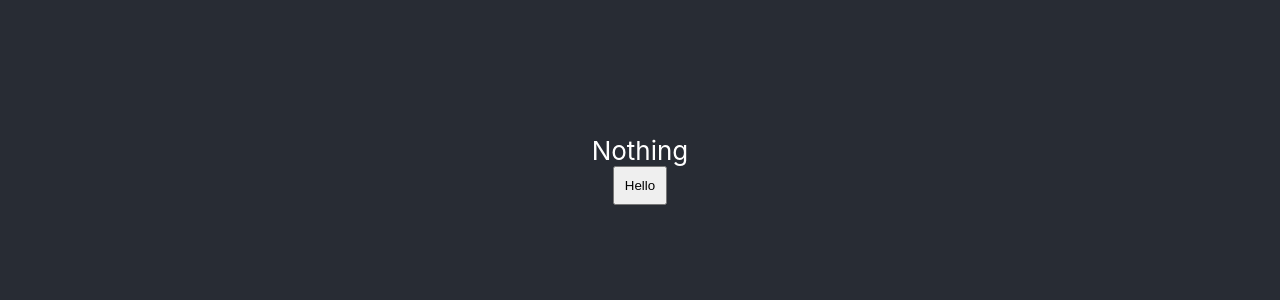
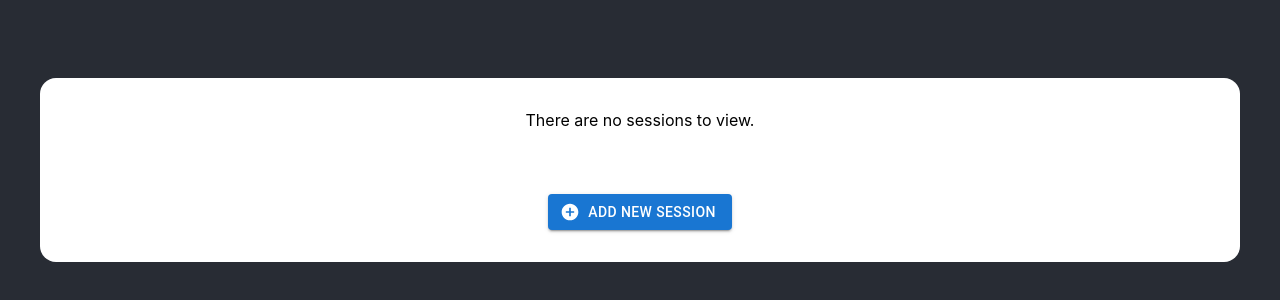
Before and after one commit to ChutneyCheeseball/streaming-sessions, a React (Create React App) app in the folder front-end/: page / in a window 1280 px wide. Shown: the part 230-530 px from the top of the page. Built offline with nearby package versions, Linux system fonts and the light colour scheme.

Commit message:
Basic SessionList functionality done (create/update/delete)

```diff
--- a/front-end/package.json
+++ b/front-end/package.json
@@ -19,6 +19,7 @@
     "react-dom": "^18.3.1",
     "react-scripts": "5.0.1",
     "typescript": "^4.9.5",
+    "uuid": "^11.0.3",
     "web-vitals": "^2.1.4"
   },
   "scripts": {
--- a/front-end/src/App.css
+++ b/front-end/src/App.css
@@ -1,10 +1,11 @@
 .App {
   text-align: center;
-}
-
-.App-logo {
-  height: 40vmin;
-  pointer-events: none;
+  background-color: #282c34;
+  min-height: 100vh;
+  display: flex;
+  flex-direction: column;
+  align-items: center;
+  justify-content: center;
 }
 
 @media (prefers-reduced-motion: no-preference) {
@@ -14,12 +15,6 @@
 }
 
 .App-header {
-  background-color: #282c34;
-  min-height: 100vh;
-  display: flex;
-  flex-direction: column;
-  align-items: center;
-  justify-content: center;
   font-size: calc(10px + 2vmin);
   color: white;
 }
--- a/front-end/src/App.tsx
+++ b/front-end/src/App.tsx
@@ -1,54 +1,63 @@
-import logo from "./logo.svg";
 import "./App.css";
-import { useState } from "react";
+import { useEffect, useState } from "react";
+import { Session } from "./classes/Session";
 import { Sessions } from "./classes/Sessions";
-import { Slider, Stack } from "@mui/material";
-import { SessionDialog } from "./components/SessionDialog";
-
-const testSessions = [
-  {
-    id: 1,
-    start: 0,
-    end: 10,
-  },
-];
+import { Button, Container, Slider, Stack } from "@mui/material";
+import { getMarks, SessionDialog } from "./components/SessionDialog";
+import AddCircleIcon from "@mui/icons-material/AddCircle";
+import { SessionList } from "./components/SessionList";
 
 function App() {
   const [sessions, setSessions] = useState(new Sessions());
+  const [activeSession, setActiveSession] = useState<Session | null>(null);
   const [showSessionDialog, setShowSessionDialog] = useState(false);
 
-  const addNew = () => {
+  const saveSession = (session: Session) => {
     const newSessions = new Sessions(sessions.list);
-    newSessions.addNew(10000 * Math.random(), 1, 10);
+    newSessions.add(session);
+    setSessions(newSessions);
+    setShowSessionDialog(false);
+  };
+
+  // useEffect(() => {
+  //   let newSessions = new Sessions();
+  //   for (let s of testSessions) {
+  //     newSessions.addNew(s.id, s.start, s.end);
+  //   }
+  //   setSessions(newSessions);
+  // }, []);
+
+  const handleAddSession = () => {
+    setActiveSession(null);
+    setShowSessionDialog(true);
+  };
+
+  const handleEditSession = (session: Session) => {
+    setActiveSession(session);
+    setShowSessionDialog(true);
+  };
+
+  const handleDeleteSession = (session: Session) => {
+    const newSessions = new Sessions(sessions.list.filter((s) => s.id !== session.id));
     setSessions(newSessions);
   };
 
   return (
     <div className="App">
-      <header className="App-header">
-        <SessionDialog open={showSessionDialog} handleClose={() => setShowSessionDialog(false)}></SessionDialog>
-        <Stack spacing={2} width={300}>
-          {sessions.isEmpty() ? (
-            <div>Nothing</div>
-          ) : (
-            sessions.list.map((session) => (
-              <Slider
-                key={session.id}
-                min={0}
-                max={100}
-                value={[session.start, session.end]}
-                valueLabelDisplay="auto"
-                onChangeCommitted={console.log}
-                disabled={true}
-              />
-            ))
-          )}
-        </Stack>
-
-        <button style={{ padding: 10 }} onClick={() => setShowSessionDialog(true)}>
-          Hello
-        </button>
-      </header>
+      {showSessionDialog && (
+        <SessionDialog
+          open={showSessionDialog}
+          session={activeSession}
+          handleClose={() => setShowSessionDialog(false)}
+          handleSave={saveSession}
+        ></SessionDialog>
+      )}
+      <Container maxWidth="lg" style={{ backgroundColor: "white", padding: 32, borderRadius: 16 }}>
+        <SessionList sessions={sessions} onEdit={handleEditSession} onDelete={handleDeleteSession} />
+        <Button variant="contained" color="primary" startIcon={<AddCircleIcon />} onClick={handleAddSession}>
+          Add New Session
+        </Button>
+      </Container>
     </div>
   );
 }
--- a/front-end/src/classes/Session.ts
+++ b/front-end/src/classes/Session.ts
@@ -3,11 +3,11 @@
 // =============================================================================
 
 export class Session {
-  private _id: number;
+  private _id: string;
   private _start: number;
   private _end: number;
 
-  constructor(id: number, start: number, end: number) {
+  constructor(id: string, start: number, end: number) {
     if (end < start) {
       throw new Error("Session end must be after start");
     }
@@ -16,7 +16,7 @@ export class Session {
     this._end = end;
   }
 
-  set id(id: number) {
+  set id(id: string) {
     this._id = id;
   }
 
@@ -28,7 +28,7 @@ export class Session {
     this._end = end;
   }
 
-  get id(): number {
+  get id(): string {
     return this._id;
   }
 
--- a/front-end/src/classes/Sessions.ts
+++ b/front-end/src/classes/Sessions.ts
@@ -11,15 +11,17 @@ export class Sessions {
     this._sessions = sessions;
   }
 
+  // Add or update
   add(session: Session) {
-    if (this._sessions.findIndex((ses) => ses.id === session.id) !== -1) {
-      return false; // Can't add multiples with same ID
+    const idx = this._sessions.findIndex((ses) => ses.id === session.id);
+    if (idx !== -1) {
+      this._sessions[idx] = session;
+    } else {
+      this._sessions.push(session);
     }
-    this._sessions.push(session);
-    return true; // Added OK
   }
 
-  addNew(id: number, start: number, end: number) {
+  addNew(id: string, start: number, end: number) {
     return this.add(new Session(id, start, end));
   }
 
@@ -30,7 +32,7 @@ export class Sessions {
     }
   }
 
-  removeById(id: number) {
+  removeById(id: string) {
     const index = this._sessions.findIndex((session) => session.id === id);
     if (index !== -1) {
       this.removeByIdx(index);
--- a/front-end/src/components/SessionDialog.tsx
+++ b/front-end/src/components/SessionDialog.tsx
@@ -10,6 +10,9 @@ import {
 } from "@mui/material";
 import { useState } from "react";
 import { Session } from "../classes/Session";
+import CancelIcon from "@mui/icons-material/Cancel";
+import CheckCircleIcon from "@mui/icons-material/CheckCircle";
+import { v4 as uuidv4 } from "uuid";
 
 // =============================================================================
 // Utility functions
@@ -19,13 +22,13 @@ const padTime = (value: number) => {
   return value.toString().padStart(2, "0");
 };
 
-const formatToTime = (value: number) => {
+export const formatToTime = (value: number) => {
   const hoursInteger = Math.floor(value);
   const minutes = Math.round((value - hoursInteger) * 60);
   return `${padTime(hoursInteger)}:${padTime(minutes)}`;
 };
 
-const getMarks = () => {
+export const getMarks = () => {
   const marks: { value: number; label: string }[] = [];
   // Show marks every 2 hours
   for (let i = 0; i <= 24; i += 2) {
@@ -38,8 +41,14 @@ const getMarks = () => {
 // Main SessionDialog component
 // =============================================================================
 
-export const SessionDialog = (props: { open: boolean; handleClose: () => void }) => {
-  const { open, handleClose } = props;
+export const SessionDialog = (props: {
+  open: boolean;
+  session: Session | null;
+  handleClose: () => void;
+  handleSave: (session: Session) => void;
+}) => {
+  const { open, handleClose, handleSave } = props;
+  const initialSession = props.session || new Session("", 12, 12);
 
   const handleChange = (_: any, newValues: number | number[]) => {
     // We are always using a range instead of a single value
@@ -48,7 +57,7 @@ export const SessionDialog = (props: { open: boolean; handleClose: () => void })
     }
   };
 
-  const [session, setSession] = useState(new Session(Math.random(), 0, 1));
+  const [session, setSession] = useState(initialSession);
 
   return (
     <Dialog
@@ -58,7 +67,7 @@ export const SessionDialog = (props: { open: boolean; handleClose: () => void })
       fullWidth={true}
       maxWidth="md"
     >
-      <DialogTitle id="alert-dialog-title">Add a new session</DialogTitle>
+      <DialogTitle id="alert-dialog-title">{session.id ? "Edit a session" : "Add a session"}</DialogTitle>
       <DialogContent>
         <DialogContentText id="alert-dialog-description">
           Use the slider to indicate the start and end time of the session.
@@ -79,11 +88,29 @@ export const SessionDialog = (props: { open: boolean; handleClose: () => void })
         <DialogContentText>Session duration {formatToTime(session.getDuration())} hours</DialogContentText>
       </DialogContent>
       <DialogActions style={{ justifyContent: "center" }}>
-        <Button onClick={handleClose} variant="contained">
+        <Button
+          onClick={handleClose}
+          variant="contained"
+          color="primary"
+          startIcon={<CancelIcon />}
+          style={{ width: 120 }}
+        >
           Cancel
         </Button>
-        <Button onClick={handleClose} variant="contained" autoFocus color="success">
-          Save
+        <Button
+          onClick={() => {
+            if (!session.id) {
+              session.id = uuidv4();
+            }
+            handleSave(session);
+          }}
+          variant="contained"
+          autoFocus
+          color="success"
+          startIcon={<CheckCircleIcon />}
+          style={{ width: 120 }}
+        >
+          Apply
         </Button>
       </DialogActions>
     </Dialog>
--- /dev/null
+++ b/front-end/src/components/SessionList.tsx
@@ -0,0 +1,56 @@
+import { Stack, Slider, Button } from "@mui/material";
+import { Sessions } from "../classes/Sessions";
+import EditIcon from "@mui/icons-material/Edit";
+import DeleteForeverIcon from "@mui/icons-material/DeleteForever";
+import { Session } from "../classes/Session";
+import { formatToTime } from "./SessionDialog";
+
+export const SessionList = (props: {
+  sessions: Sessions;
+  onEdit: (editSession: Session) => void;
+  onDelete: (deleteSession: Session) => void;
+}) => {
+  const { sessions, onEdit, onDelete } = props;
+  return (
+    <Stack spacing={4} marginBottom={8}>
+      {sessions.isEmpty()
+        ? "There are no sessions to view."
+        : sessions.list.map((session) => (
+            <Stack key={session.id} direction="row" spacing={2}>
+              <Slider
+                min={0}
+                max={24}
+                value={[session.start, session.end]}
+                valueLabelDisplay="auto"
+                valueLabelFormat={formatToTime}
+                style={{ marginRight: 24 }}
+                marks={[
+                  { value: session.start, label: formatToTime(session.start) },
+                  { value: session.end, label: formatToTime(session.end) },
+                ]}
+              />
+              <Button
+                variant="contained"
+                color="primary"
+                startIcon={<EditIcon />}
+                onClick={() => onEdit(session)}
+                style={{ width: 120 }}
+                size="small"
+              >
+                Edit
+              </Button>
+              <Button
+                variant="contained"
+                color="primary"
+                startIcon={<DeleteForeverIcon />}
+                onClick={() => onDelete(session)}
+                style={{ width: 120 }}
+                size="small"
+              >
+                Delete
+              </Button>
+            </Stack>
+          ))}
+    </Stack>
+  );
+};
```
Also changed, not shown: 1 other file (tests, documents, lock files or other folders).
